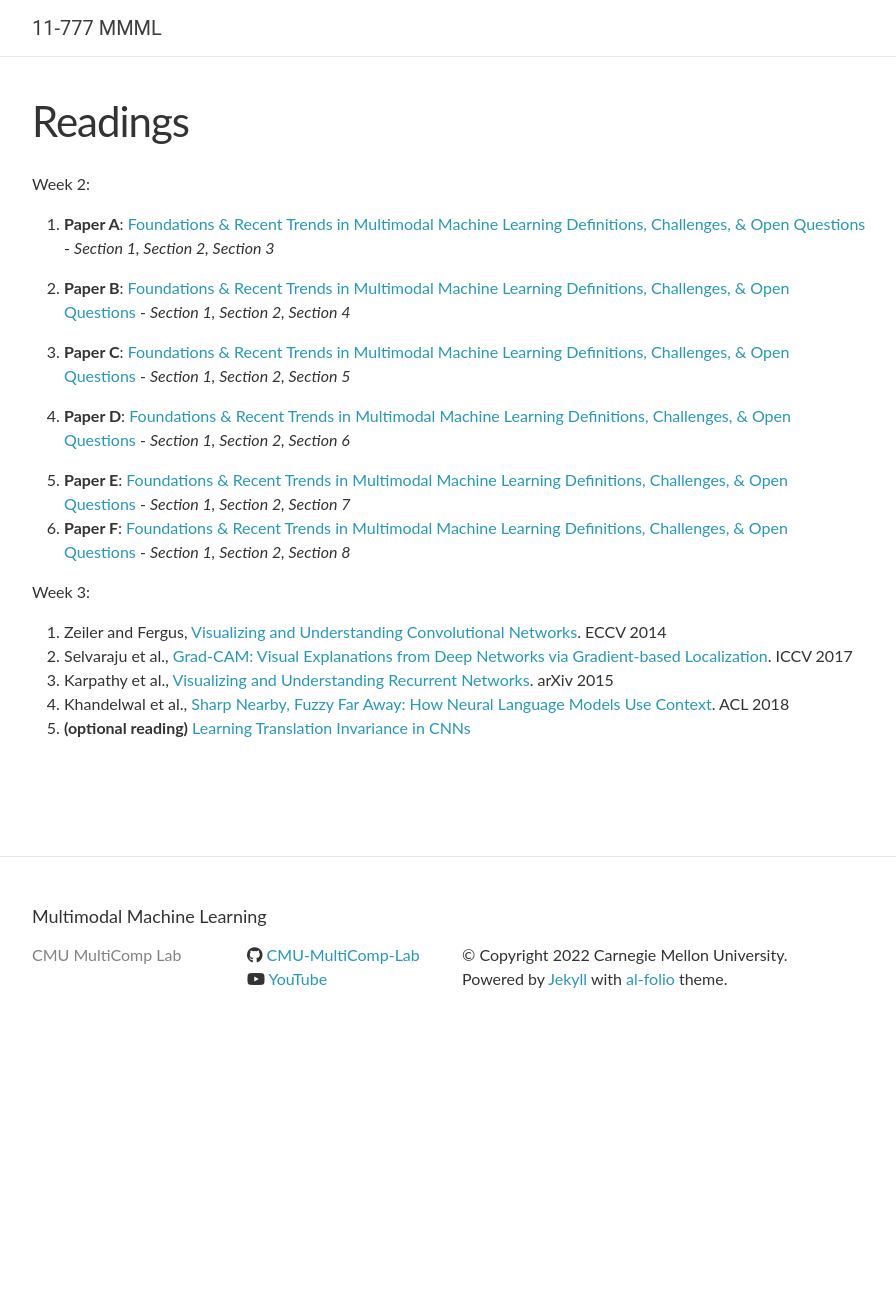
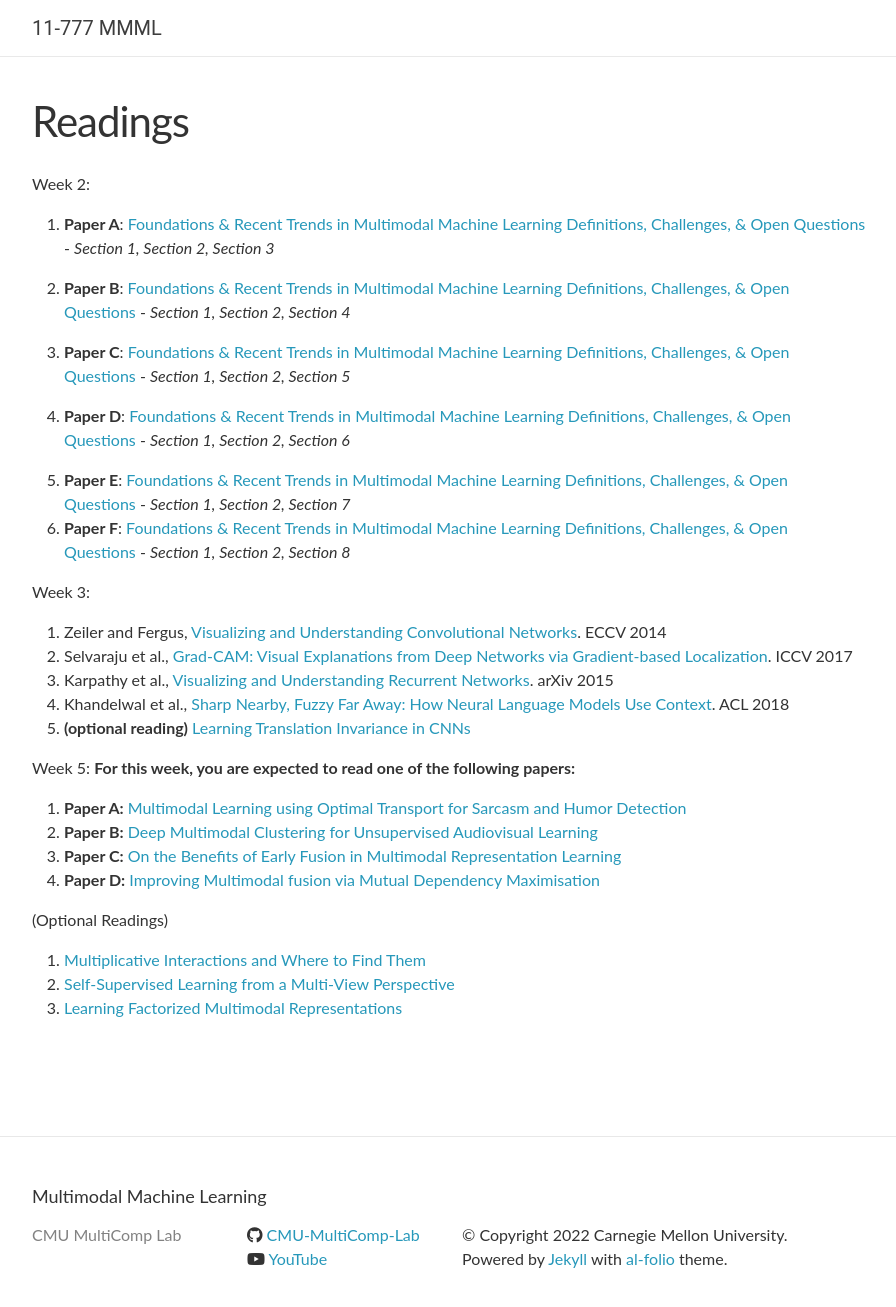
Before and after one commit to CMU-MultiComp-Lab/mmml-course, a Jekyll site: the page built from fall2022/_pages/readings.md, in a window 1280 px wide and 1332 px high. Shown: the top 1307 px of the window, without its empty margins (188-1084 px from the left). Built offline with Jekyll 4.4.1, drawn with Linux system fonts in a browser that asks for light colours; nearby versions of some CDN libraries; comment, search, counter and statistics services are not loaded.

Commit message:
Update readings.md

```diff
--- a/fall2022/_pages/readings.md
+++ b/fall2022/_pages/readings.md
@@ -23,3 +23,17 @@ Week 3:
 3. Karpathy et al., [Visualizing and Understanding Recurrent Networks](https://arxiv.org/pdf/1506.02078.pdf). arXiv 2015
 4. Khandelwal et al., [Sharp Nearby, Fuzzy Far Away: How Neural Language Models Use Context](https://arxiv.org/pdf/1805.04623.pdf). ACL 2018
 5.  **(optional reading)** [Learning Translation Invariance in CNNs](https://arxiv.org/pdf/2011.11757.pdf)
+
+Week 5:
+**For this week, you are expected to read one of the following papers:**
+
+1.   **Paper A:** [Multimodal Learning using Optimal Transport for Sarcasm and Humor Detection](https://openaccess.thecvf.com/content/WACV2022/papers/Pramanick_Multimodal_Learning_Using_Optimal_Transport_for_Sarcasm_and_Humor_Detection_WACV_2022_paper.pdf)
+2.   **Paper B:** [Deep Multimodal Clustering for Unsupervised Audiovisual Learning](https://openaccess.thecvf.com/content_CVPR_2019/papers/Hu_Deep_Multimodal_Clustering_for_Unsupervised_Audiovisual_Learning_CVPR_2019_paper.pdf)
+3.   **Paper C:** [On the Benefits of Early Fusion in Multimodal Representation Learning](https://arxiv.org/pdf/2011.07191.pdf)
+4.   **Paper D:** [Improving Multimodal fusion via Mutual Dependency Maximisation](https://arxiv.org/pdf/2109.00922.pdf)
+
+(Optional Readings)
+
+1.   [Multiplicative Interactions and Where to Find Them](https://openreview.net/pdf?id=rylnK6VtDH)
+2.   [Self-Supervised Learning from a Multi-View Perspective](https://arxiv.org/pdf/2006.05576.pdf)
+3.   [Learning Factorized Multimodal Representations](https://arxiv.org/pdf/1806.06176.pdf)
```
